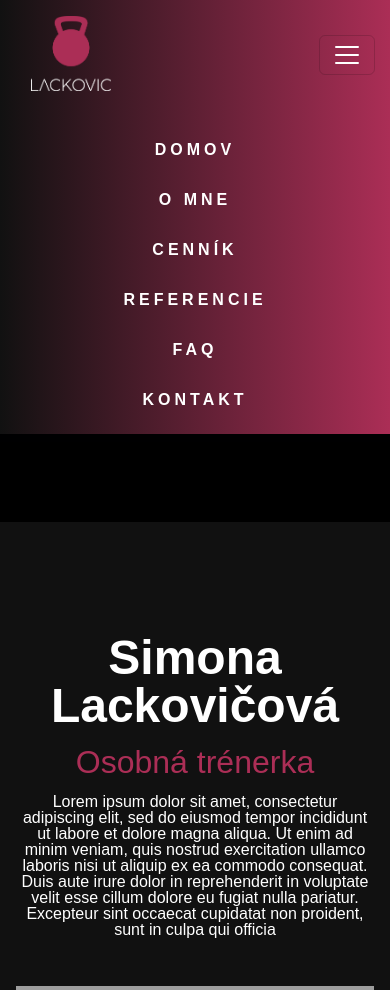
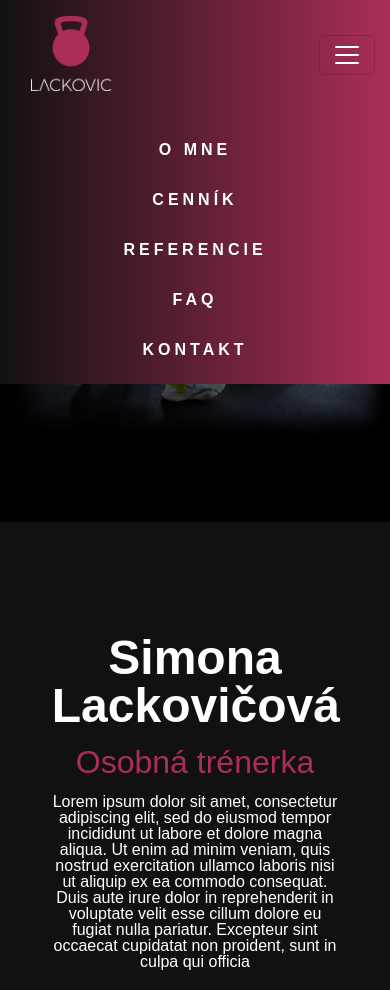
Before and after one commit to ToxiD8/personal-trainer-lackovic, a PHP site: page / in a window 390 px wide, after a click that opens the changed part. Shown: the top 990 px of the page. Run offline with PHP 8.4, Linux system fonts and the light colour scheme; some libraries are stand-ins or nearby versions; some web fonts are replaced; grey boxes are pictures that could not be loaded.

Commit message:
added scroll animation for navbar, pricing button and collapse mobile navbar after click on both navbar and pricing button

```diff
--- a/css/style.css
+++ b/css/style.css
@@ -868,8 +878,11 @@ footer {
   .about-left,
   .about-right {
     width: 100%;
-    max-width: 100%;
+    max-width: 80%;
     text-align: center;
+  }
+  .about-right-text {
+    padding: 0;
   }
   .about-right-text p {
     padding-bottom: 3rem;
--- a/index.html
+++ b/index.html
@@ -32,7 +32,7 @@
     <header>
       <nav class="navbar navbar-expand-lg bg-body-tertiary">
         <div class="container-fluid">
-          <a class="navbar-brand" href="#">
+          <a class="navbar-brand" href="#logo">
             <img src="img/logo/logo.png" alt="logo" class="logo" />
           </a>
           <button
@@ -52,22 +52,19 @@
           >
             <ul class="navbar-nav ms-auto mb-2 mb-lg-0 nav-underline">
               <li class="nav-item">
-                <a class="nav-link" aria-current="page" href="#">Domov</a>
+                <a class="nav-link" href="#about">O mne</a>
               </li>
               <li class="nav-item">
-                <a class="nav-link" href="#">O mne</a>
+                <a class="nav-link" href="#pricing">Cenník</a>
               </li>
               <li class="nav-item">
-                <a class="nav-link" href="#">Cenník</a>
+                <a class="nav-link" href="#feedback">Referencie</a>
               </li>
               <li class="nav-item">
-                <a class="nav-link" href="#">Referencie</a>
+                <a class="nav-link" href="#faq">Faq</a>
               </li>
               <li class="nav-item">
-                <a class="nav-link" href="#">Faq</a>
-              </li>
-              <li class="nav-item">
-                <a class="nav-link" href="#">Kontakt</a>
+                <a class="nav-link" href="#contact">Kontakt</a>
               </li>
             </ul>
           </div>
@@ -455,12 +452,11 @@
         </div>
         <div class="footerNav">
           <ul>
-            <li><a href="">Domov</a></li>
-            <li><a href="">O mne</a></li>
-            <li><a href="">Cenník</a></li>
-            <li><a href="">Referencie</a></li>
-            <li><a href="">Faq</a></li>
-            <li><a href="">Kontakt</a></li>
+            <li><a href="#about">O mne</a></li>
+            <li><a href="#pricing">Cenník</a></li>
+            <li><a href="#feedback">Referencie</a></li>
+            <li><a href="#faq">Faq</a></li>
+            <li><a href="#contact">Kontakt</a></li>
           </ul>
         </div>
       </div>
```
Also changed, not shown: other parts of css/style.css (+26 -11 lines), js/script.js (+62 -0 lines), img/about/about_img.png (added).
